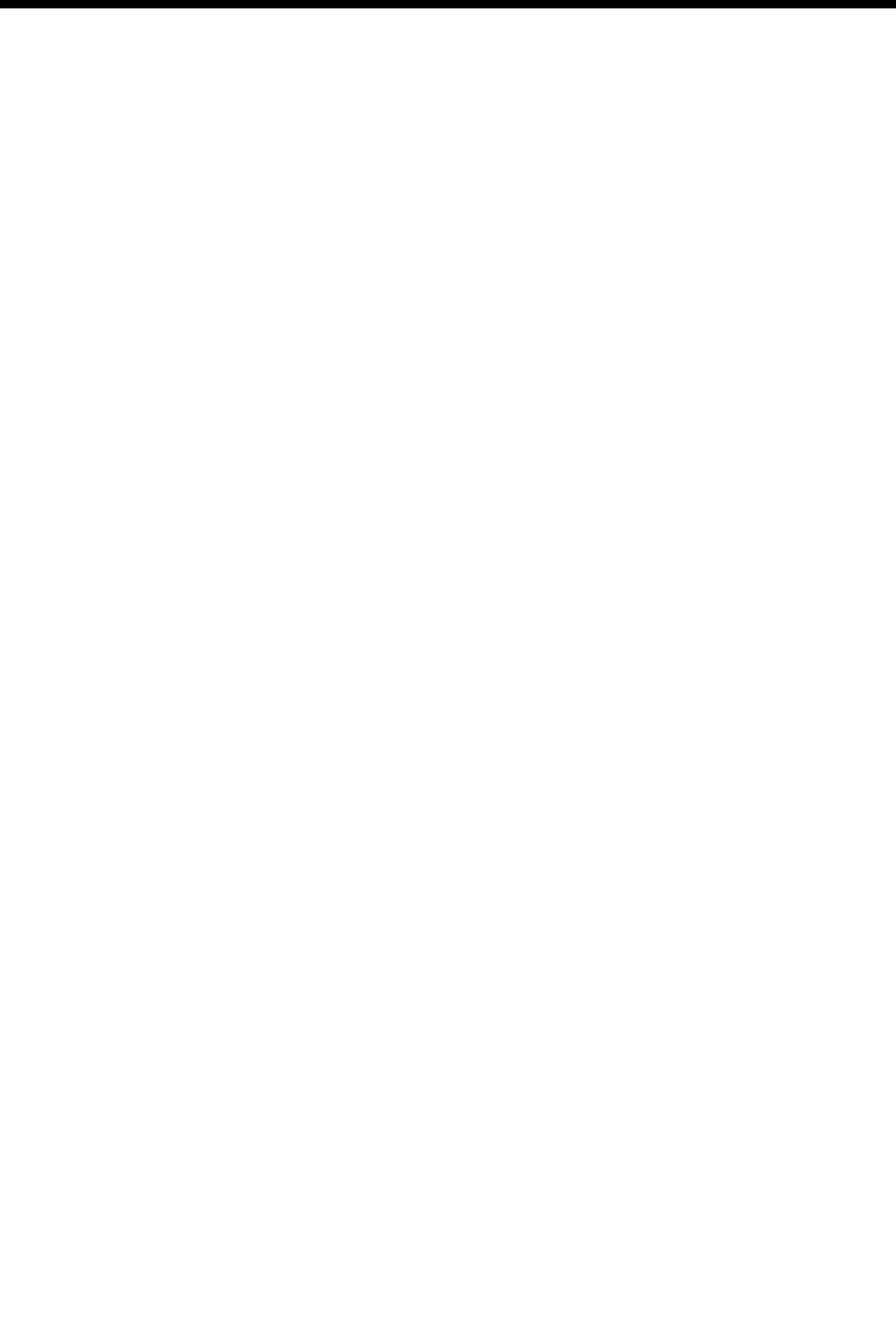
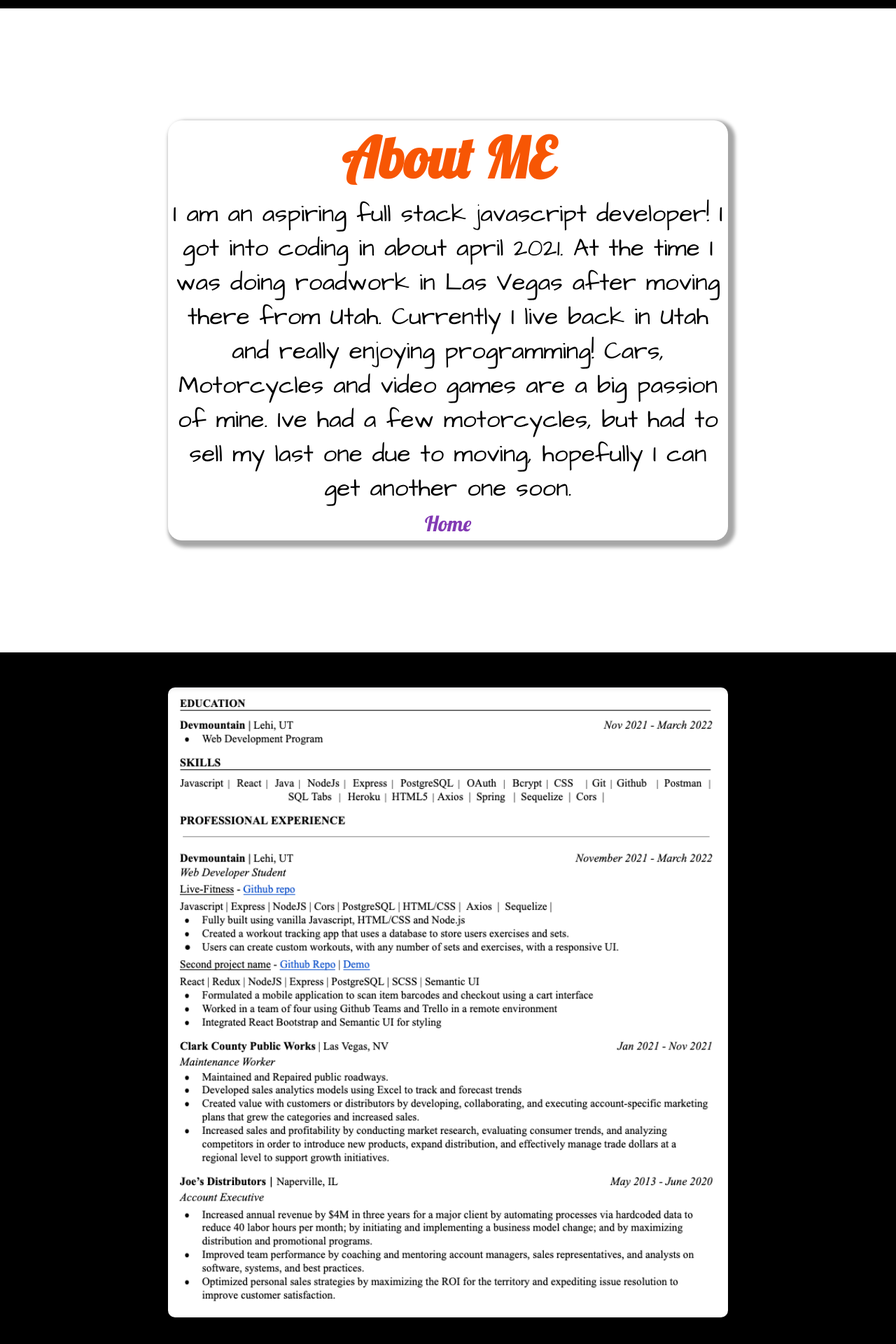
Before and after one commit to JoshGenereux/old-portfolio, a React (Create React App) app: page / in a window 1280 px wide. Shown: the part 568-2488 px from the top of the page at 70% size. Before the commit the page ends 800 px from the top, so only its background shows below. Built offline with nearby package versions, Linux system fonts and the light colour scheme.

Commit message:
added resume

```diff
--- a/public/index.html
+++ b/public/index.html
@@ -4,7 +4,7 @@
     <meta charset="utf-8" />
     <link rel="preconnect" href="https://fonts.googleapis.com">
     <link rel="preconnect" href="https://fonts.gstatic.com" crossorigin>
-    <link href="https://fonts.googleapis.com/css2?family=Fredoka+One&family=Lobster&display=swap" rel="stylesheet">
+    <link href="https://fonts.googleapis.com/css2?family=Architects+Daughter&family=Fredoka+One&family=Lobster&display=swap" rel="stylesheet">
     <meta name="viewport" content="width=device-width, initial-scale=1" />
     <meta name="theme-color" content="#000000" />
     <meta
--- a/src/App.css
+++ b/src/App.css
@@ -1,4 +1,5 @@
 .header{
+    position: sticky;
     width: 100vw;
     height: 80px;
     background-color: black;
@@ -33,7 +34,7 @@
     width: 60%;
     height: 100%;
     align-items: center;
-    align-content: end;
+    align-content: flex-end;
     gap: 20px;
 }
 
@@ -87,7 +88,7 @@
 .info-h1-p{
     font-family: 'Lobster', cursive;
     color: #f75604;
-    font-size: 45px;
+    font-size: 50px;
 }
 
 .info-h2{
@@ -108,7 +109,7 @@
 }
 
 .pic-sect{
-    width: 50%;
+    width: 600px;
     height: 100%;
     display: flex;
     justify-content: center;
@@ -127,3 +128,76 @@ img{
     height: 80%;
     border-radius: 50%;
 }
+
+.about-container{
+    position: relative;
+    width: 800px;
+    height: 600px;
+    background: none;
+    border: none;
+    margin-top: 20vh;
+    left: 50%;
+    transform: translate(-50%);
+    border-radius: 20px;
+    box-shadow: 5px 5px 5px 5px #a6a6a6;
+    display: flex;
+    flex-direction: column;
+    justify-content: space-around;
+    align-content: center;
+    align-items: center;
+}
+
+.about-header{
+    font-size: 80px;
+    color: #f75604;
+    font-family: 'Lobster', cursive;
+    text-align: center;
+}
+
+.about-p{
+    font-size: 35px;
+    text-align: center;
+    font-family: 'Architects Daughter', cursive;
+
+}
+
+.about-home-btn{
+    position: relative;
+    width: 70px;
+    height: 30px;
+    background: none;
+    border: none;
+    color: #833AB4FF;
+    cursor: pointer;
+    font-size: 30px;
+    font-family: 'Lobster', cursive;
+    margin-bottom: 10px;
+}
+.resume-background{
+    position: relative;
+    margin-top: 20vh;
+    width: 100vw;
+    height: 1000px;
+    background-color: black;
+    display: flex;
+    justify-content: center;
+    align-items: center;
+    align-content: center;
+}
+
+.about-home-btn:hover{
+    text-decoration: underline;
+}
+
+.resume-container {
+    width: 800px;
+    height: 900px;
+    background-color: white;
+    border-radius: 20px;
+}
+
+.resume{
+    border-radius: 10px;
+    height: 100%;
+    width: 100%;
+}
--- a/src/App.js
+++ b/src/App.js
@@ -1,12 +1,12 @@
 import './App.css';
 import Header from "./components/Header";
-import Info from "./components/Info";
+import Home from "./components/Home";
 
 function App() {
   return (
     <div className="App">
       <Header />
-      <Info />
+      <Home />
     </div>
   );
 }
--- /dev/null
+++ b/src/components/About.js
@@ -0,0 +1,17 @@
+import React from "react";
+
+const About = ()=>{
+
+  return (
+    <div className='about-container'>
+      <h1 className='about-header'>About ME</h1>
+      <p className='about-p'>I am an aspiring full stack javascript developer! I got into coding in about april 2021.
+      At the time I was doing roadwork in Las Vegas after moving there from Utah. Currently I live back
+      in Utah and really enjoying programming! Cars, Motorcycles and video games are a big passion of mine.
+      Ive had a few motorcycles, but had to sell my last one due to moving, hopefully I can get another one soon.</p>
+      <button className='about-home-btn'>Home</button>
+    </div>
+  )
+}
+
+export default About;
--- a/src/components/Header.js
+++ b/src/components/Header.js
@@ -9,6 +9,7 @@ const Header = ()=>{
       </div>
       <div className='buttons'>
         <button className='button'>About Me</button>
+        <button className='button'>Resume</button>
         <button className='button'>Skills</button>
         <button className='button'>Projects</button>
         <button className='button'>Resume</button>
--- a/src/components/Home.js
+++ b/src/components/Home.js
@@ -1,10 +1,16 @@
 import React from "react";
 import Info from "./Info";
+import About from "./About";
+import Resume from "./Resume";
 
 const Home = ()=>{
 
   return (
-    <Info />
+    <>
+      <Info />
+      <About />
+      <Resume />
+    </>
   )
 }
 
--- /dev/null
+++ b/src/components/Resume.js
@@ -0,0 +1,15 @@
+import React from "react";
+import resume from '../pictures/Screen Shot 2022-02-08 at 3.11.17 PM.png';
+
+const Resume = ()=>{
+
+  return (
+    <div className='resume-background'>
+      <div className='resume-container'>
+        <img className='resume' src={resume}/>
+      </div>
+    </div>
+  )
+}
+
+export default Resume;
```
Also changed, not shown: src/pictures/Screen Shot 2022-02-08 at 3.11.17 PM.png (added).
